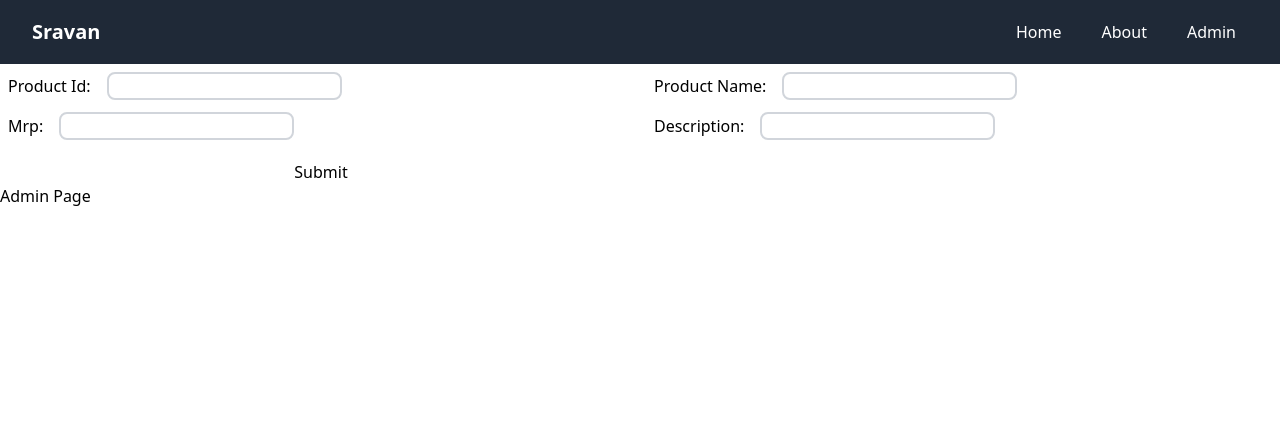
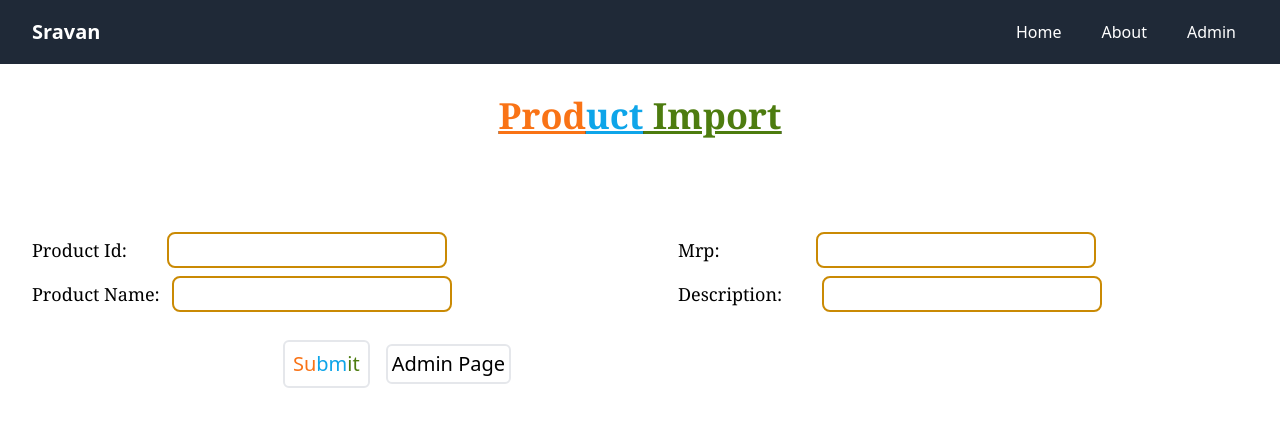
Before and after one commit to sravanvv/Mini-Grocery-Site, a React (Vite) app in the folder App/Frontend/vmr/: page /admin/ProductsImport in a window 1280 px wide. Shown: the top 426 px of the page. Built offline with nearby package versions, Linux system fonts and the light colour scheme.

Commit message:
Product Import CSS Changes.

```diff
--- a/App/Frontend/vmr/src/App.css
+++ b/App/Frontend/vmr/src/App.css
@@ -6,7 +6,7 @@
 #About{
   font-size: 2em;
   font: sans-serif;
-  color: #FF0000;
+  color: #931;
   margin: 0.55em;
   display: flex;
   justify-content: flex-start;
--- a/App/Frontend/vmr/src/components/ProductUpdate.jsx
+++ b/App/Frontend/vmr/src/components/ProductUpdate.jsx
@@ -1,24 +1,24 @@
-import React, { useState, useEffect } from 'react';
-import '../index.css';
-import '../App.css';
+import React, { useState, useEffect } from "react";
+import "../index.css";
+import "../App.css";
 
 export default function Productsupdate() {
-  const [productId, setProductId] = useState('');
-  const [productName, setProductName] = useState('');
-  const [mrp, setMrp] = useState('');
-  const [description, setDescription] = useState('');
+  const [productId, setProductId] = useState("");
+  const [productName, setProductName] = useState("");
+  const [mrp, setMrp] = useState("");
+  const [description, setDescription] = useState("");
   const [products, setProducts] = useState([]);
   const [selectedProductId, setSelectedProductId] = useState(null);
 
   // Fetch all products for the dropdown
   const fetchProducts = async () => {
     try {
-      const response = await fetch('http://localhost:3000/admin/products');
-      if (!response.ok) throw new Error('Failed to fetch products');
+      const response = await fetch("http://localhost:3000/admin/products");
+      if (!response.ok) throw new Error("Failed to fetch products");
       const data = await response.json();
       setProducts(data);
     } catch (error) {
-      console.error('Error fetching products:', error);
+      console.error("Error fetching products:", error);
     }
   };
 
@@ -30,28 +30,29 @@ export default function Productsupdate() {
 
     if (selectedId) {
       try {
-        const response = await fetch(`http://localhost:3000/admin/products/${selectedId}`);
-        if (!response.ok) throw new Error('Failed to fetch product details');
+        const response = await fetch(
+          `http://localhost:3000/admin/products/${selectedId}`
+        );
+        if (!response.ok) throw new Error("Failed to fetch product details");
         const product = await response.json();
-        setProductName(product.productName || '');
-        setMrp(product.mrp || '');
-        setDescription(product.description || '');
+        setProductName(product.productName || "");
+        setMrp(product.mrp || "");
+        setDescription(product.description || "");
       } catch (error) {
-        console.error('Error fetching product details:', error);
+        console.error("Error fetching product details:", error);
       }
     } else {
       // Clear form if no product ID is selected
-      setProductName('');
-      setMrp('');
-      setDescription('');
+      setProductName("");
+      setMrp("");
+      setDescription("");
     }
   };
-
 
   // Update an existing product
   const handleUpdateProduct = async () => {
     if (!selectedProductId) {
-      console.error('Please select a product to update');
+      console.error("Please select a product to update");
       return; // Prevent unnecessary request if no product is selected
     }
 
@@ -65,8 +66,8 @@ export default function Productsupdate() {
       };
 
       const response = await fetch(url, {
-        method: 'PUT',
-        headers: { 'Content-Type': 'application/json' },
+        method: "PUT",
+        headers: { "Content-Type": "application/json" },
         body: JSON.stringify(updatedProductData),
       });
 
@@ -78,12 +79,12 @@ export default function Productsupdate() {
             product.productId === selectedProductId ? updatedProduct : product
           )
         );
-        console.log('Product updated successfully!');
+        console.log("Product updated successfully!");
       } else {
-        console.error('Error updating product:', response.statusText);
+        console.error("Error updating product:", response.statusText);
       }
     } catch (error) {
-      console.error('Error updating product:', error);
+      console.error("Error updating product:", error);
     }
   };
 
@@ -94,12 +95,17 @@ export default function Productsupdate() {
 
   return (
     <div>
+      <h2 className=" mt-8 text-4xl font-bold mb-4 underline text-left md:text-center font-serif ">
+        <a className="text-orange-500">Prod</a>
+        <a className="text-sky-500">uct</a>
+        <a className="text-lime-700"> Update</a>
+      </h2>
       <form>
-      <div className='pt-4'>
-        <label className='pt-2 ml-2'>
+        <div className="pt-4">
+          <label className="pt-2 ml-2">
             Select Product:
             <select
-            className='ml-4 border-2 border-gray-300 focus:border-blue-500 hover:border-blue-300 rounded-lg transition duration-300'
+              className="ml-4 border-2 border-gray-300 focus:border-blue-500 hover:border-blue-300 rounded-lg transition duration-300"
               value={productId}
               onChange={handleProductChange}
             >
@@ -111,27 +117,25 @@ export default function Productsupdate() {
               ))}
             </select>
           </label>
-        <button onClick={handleUpdateProduct} className='pt-2 ml-2'>
-          Update Product
-        </button>
         </div>
         <div className="grid grid-cols-1 md:grid-cols-2 gap-3 pt-2">
           <div>
-            <label className='pt-2 ml-2'>
+            <label className="pt-2 ml-2">
               Product Id:
               <input
-                className='ml-4 border-2 border-gray-300 focus:border-blue-500 hover:border-blue-300 rounded-lg transition duration-300'
+                className="ml-4 border-2 border-gray-300 focus:border-blue-500 hover:border-blue-300 rounded-lg transition duration-300"
                 type="text"
                 value={productId}
-                onChange={(e) => setProductId(e.target.value)} disabled
+                onChange={(e) => setProductId(e.target.value)}
+                disabled
               />
             </label>
           </div>
           <div>
-            <label className='pt-2 ml-2'>
+            <label className="pt-2 ml-2">
               Product Name:
               <input
-                className='ml-4 border-2 border-gray-300 focus:border-blue-500 hover:border-blue-300 rounded-lg transition duration-300'
+                className="ml-4 border-2 border-gray-300 focus:border-blue-500 hover:border-blue-300 rounded-lg transition duration-300"
                 type="text"
                 value={productName}
                 onChange={(e) => setProductName(e.target.value)}
@@ -139,10 +143,10 @@ export default function Productsupdate() {
             </label>
           </div>
           <div>
-            <label className='pt-2 ml-2'>
+            <label className="pt-2 ml-2">
               Mrp:
               <input
-                className='ml-4 border-2 border-gray-300 focus:border-blue-500 hover:border-blue-300 rounded-lg transition duration-300'
+                className="ml-4 border-2 border-gray-300 focus:border-blue-500 hover:border-blue-300 rounded-lg transition duration-300"
                 type="number"
                 value={mrp}
                 onChange={(e) => setMrp(e.target.value)}
@@ -150,18 +154,28 @@ export default function Productsupdate() {
             </label>
           </div>
           <div>
-            <label className='pt-2 ml-2'>
+            <label className="pt-2 ml-2">
               Description:
               <input
-                className='ml-4 border-2 border-gray-300 focus:border-blue-500 hover:border-blue-300 rounded-lg transition duration-300'
+                className="ml-4 border-2 border-gray-300 focus:border-blue-500 hover:border-blue-300 rounded-lg transition duration-300"
                 type="text"
                 value={description}
                 onChange={(e) => setDescription(e.target.value)}
               />
             </label>
           </div>
+          <div className="flex items-center justify-center ml-16 mt-4">
+            <button onClick={handleUpdateProduct} className="text-xl border-2 rounded-md p-2 hover:bg-slate-200 ml-24" type="submit">
+              <a className="text-orange-500">Upd</a>
+              <a className="text-sky-500">ate</a>
+              <a className="text-lime-700"> Product</a>
+            </button>
+            <button className="text-xl border-2 rounded-md p-1 ml-4 hover:bg-slate-200">
+          <a href="/admin/">Admin Page</a>
+        </button>
           </div>
-        <button><a href="/admin/" >Admin Page</a></button>
+        </div>
+
       </form>
     </div>
   );
--- a/App/Frontend/vmr/src/components/Productsimp.jsx
+++ b/App/Frontend/vmr/src/components/Productsimp.jsx
@@ -1,89 +1,114 @@
-import React, { useState } from 'react';
-import '../index.css';
+import React, { useState } from "react";
+import "../index.css";
 
 export default function Productsimp() {
-  const [productId, setProductId] = useState('');
-  const [productName, setProductName] = useState('');
-  const [mrp, setMrp] = useState('');
-  const [description, setDescription] = useState('');
+  const [productId, setProductId] = useState("");
+  const [productName, setProductName] = useState("");
+  const [mrp, setMrp] = useState("");
+  const [description, setDescription] = useState("");
 
   const handleSubmit = async (event) => {
     event.preventDefault(); // Prevent default form submission behavior
 
     try {
-      const response = await fetch('http://localhost:3000/admin/podt/products', { // Replace with your actual backend endpoint
-        method: 'POST',
-        headers: { 'Content-Type': 'application/json' },
-        body: JSON.stringify({ _id: productId,productId, productName, mrp, description }), // Map form fields to request body
-      });
+      const response = await fetch(
+        "http://localhost:3000/admin/podt/products",
+        {
+          // Replace with your actual backend endpoint
+          method: "POST",
+          headers: { "Content-Type": "application/json" },
+          body: JSON.stringify({
+            _id: productId,
+            productId,
+            productName,
+            mrp,
+            description,
+          }), // Map form fields to request body
+        }
+      );
 
       if (!response.ok) {
         throw new Error(`Error: ${response.status}`);
       }
 
-      console.log('Data submitted successfully!');
-      setProductId(''); // Clear form inputs after successful submission
-      setProductName('');
-      setMrp('');
-      setDescription('');
+      console.log("Data submitted successfully!");
+      setProductId(""); // Clear form inputs after successful submission
+      setProductName("");
+      setMrp("");
+      setDescription("");
     } catch (error) {
-      console.error('Error submitting data:', error);
+      console.error("Error submitting data:", error);
     }
-  }
+  };
 
   return (
     <div>
+      <h2 className=" mt-8 text-4xl font-bold mb-4 underline text-left md:text-center font-serif ">
+        <a className="text-orange-500">Prod</a>
+        <a className="text-sky-500">uct</a>
+        <a className="text-lime-700"> Import</a>
+      </h2>
       <form onSubmit={handleSubmit}>
-        <div className="grid grid-cols-1 md:grid-cols-2 gap-3 pt-2">
-          <div>
-            <label className="pt-2 ml-2">
+        <div className="sm:grid grid-cols-1 md:grid-cols-2 gap-3 pt-2">
+          <div className="mt-16 font-serif ml-8  text-lg font-medium">
+            <div className="mt-2">
+              <label>
                 Product Id:
                 <input
-                className="ml-4 border-2 border-gray-300 focus:border-blue-500 hover:border-blue-300 rounded-lg transition duration-300"
+                  className="border-yellow-600 border-2 rounded-lg ml-10 p-0.5"
                   type="text"
                   value={productId}
                   onChange={(e) => setProductId(e.target.value)}
                 />
               </label>
             </div>
-          <div>
-            <label className="pt-2 ml-2">
+            <div className="mt-2">
+              <label>
                 Product Name:
                 <input
-                className="ml-4 border-2 border-gray-300 focus:border-blue-500 hover:border-blue-300 rounded-lg transition duration-300"
+                  className="border-yellow-600 border-2 rounded-lg ml-3 p-0.5"
                   type="text"
                   value={productName}
                   onChange={(e) => setProductName(e.target.value)}
                 />
               </label>
             </div>
-          <div>
-            <label className="pt-2 ml-2">
+          </div>
+          <div className="md:mt-16 font-serif ml-8 text-lg font-medium sm:-mt-2">
+            <div className="mt-2">
+              <label>
                 Mrp:
                 <input
-                className="ml-4 border-2 border-gray-300 focus:border-blue-500 hover:border-blue-300 rounded-lg transition duration-300"
+                  className="border-yellow-600 border-2 rounded-lg ml-24 p-0.5"
                   type="number"
                   value={mrp}
                   onChange={(e) => setMrp(e.target.value)}
                 />
               </label>
             </div>
-          <div>
-            <label className="pt-2 ml-2">
+            <div className="mt-2">
+              <label>
                 Description:
                 <input
-                className="ml-4 border-2 border-gray-300 focus:border-blue-500 hover:border-blue-300 rounded-lg transition duration-300"
+                  className="border-yellow-600 border-2 rounded-lg ml-10 p-0.5"
                   type="text"
                   value={description}
                   onChange={(e) => setDescription(e.target.value)}
                 />
               </label>
             </div>
-          <button className="pt-2 ml-2" type="submit">
-            Submit
+          </div>
+          <div className="flex items-center justify-center ml-16 mt-4">
+            <button className="text-xl border-2 rounded-md p-2 hover:bg-slate-200 ml-24" type="submit">
+              <a className="text-orange-500">Su</a>
+              <a className="text-sky-500">bm</a>
+              <a className="text-lime-700">it</a>
+            </button>
+            <button className="text-xl border-2 rounded-md p-1 ml-4 hover:bg-slate-200">
+          <a href="/admin/">Admin Page</a>
         </button>
           </div>
-        <button><a href="/admin/" >Admin Page</a></button>
+        </div>
       </form>
     </div>
   );
```
Also changed, not shown: App/Frontend/vmr/src/components/Admin.jsx (+4 -4 lines), App/Frontend/vmr/src/components/Productlist.css (deleted). Lines whose indentation alone changed are shown as unchanged.
